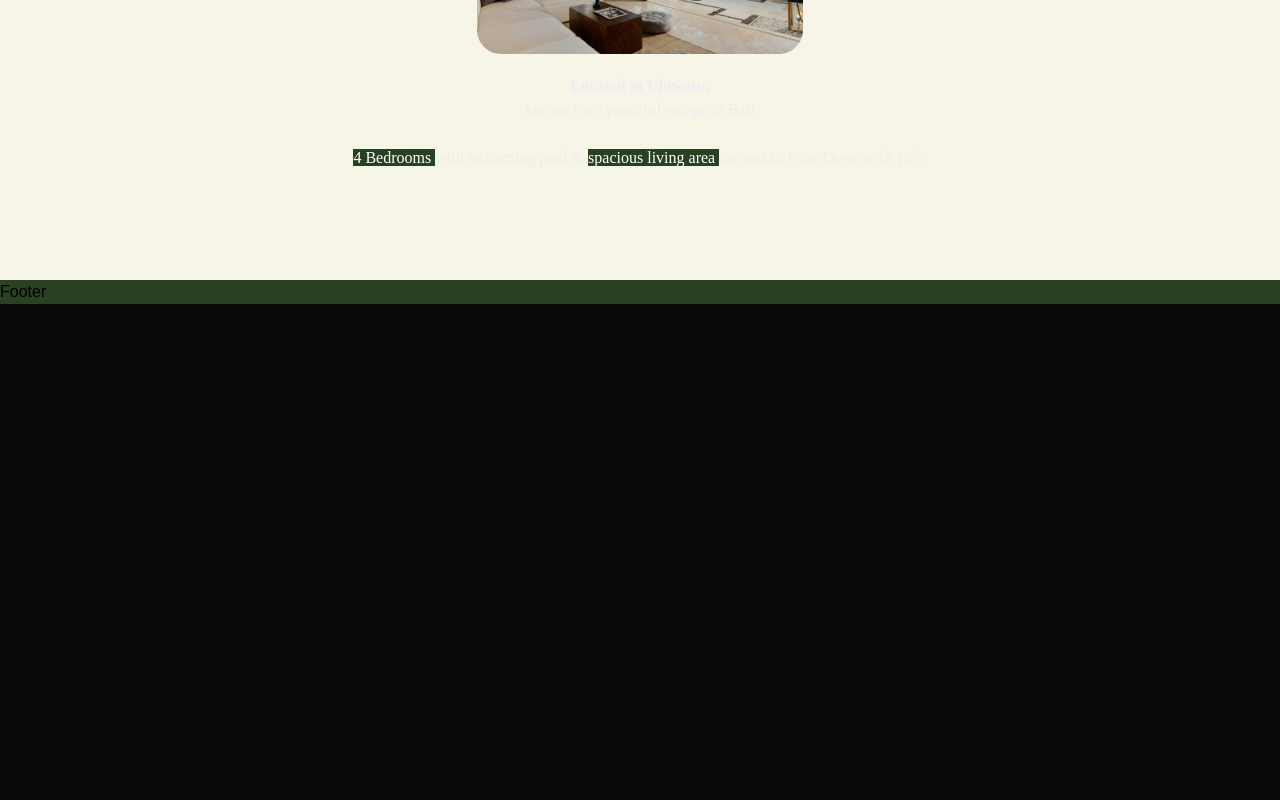
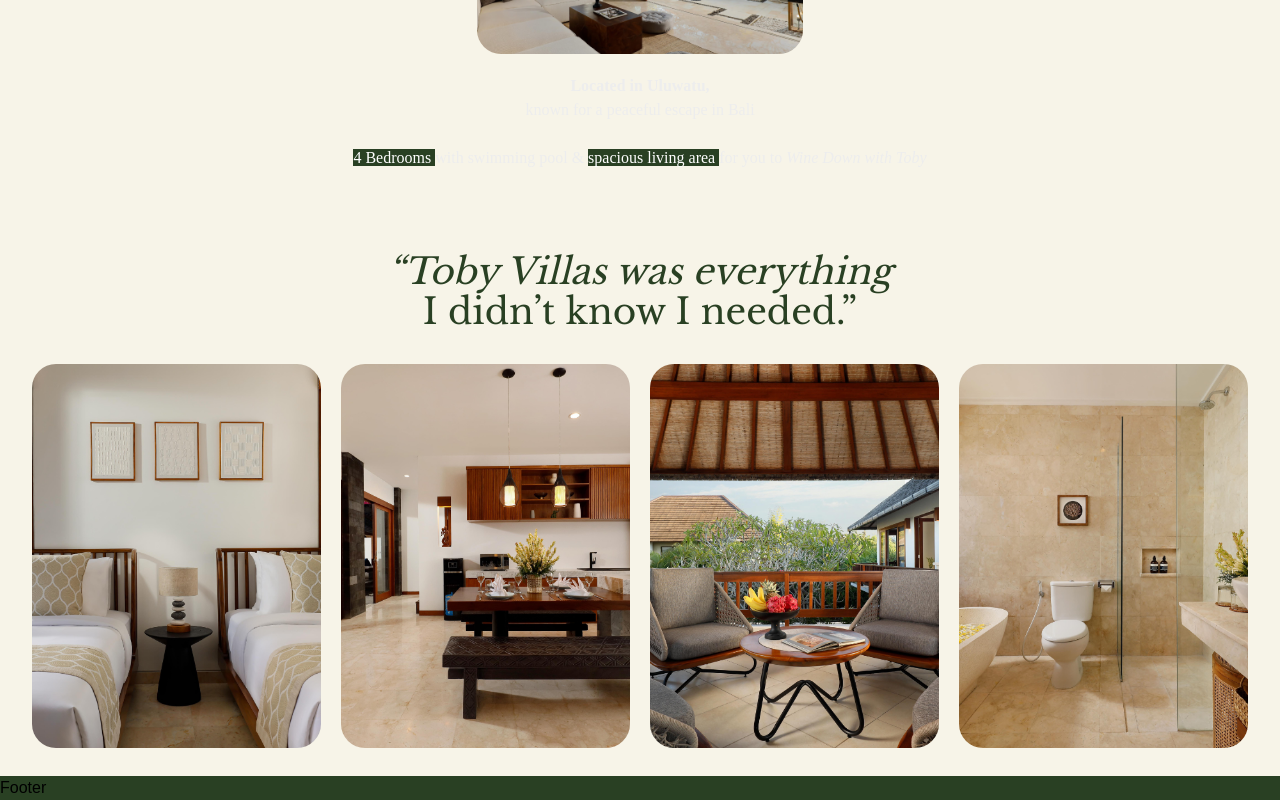
Before and after one commit to AisFarhanFreelance/toby-website, a Next.js app: page / in a window 1280 px wide. Shown: the part 1068-1868 px from the top of the page. Before the commit the page ends 1372 px from the top, so only its background shows below. Built offline with nearby package versions, Linux system fonts and the light colour scheme.

Commit message:
feat: add feature section to home page

```diff
--- a/src/app/page.tsx
+++ b/src/app/page.tsx
@@ -1,4 +1,5 @@
 import AboutSection from "@/components/about";
+import { Feature } from "@/components/feature/feature";
 import HeaderSection from "@/components/header";
 
 export default function Home() {
@@ -6,6 +7,7 @@
     <div className="items-center justify-items-center">
       <HeaderSection />
       <AboutSection />
+      <Feature />
     </div>
   );
 }
```
